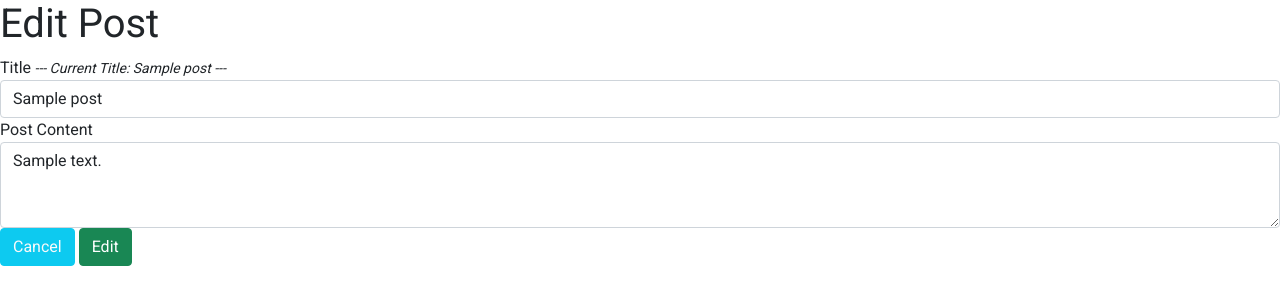
After one commit to philipbrowne/Blogly, a Flask app: page /posts/1/edit in a window 1280 px wide. The commit adds this page. Shown: the top 305 px of the page. Run offline with Flask 2, Linux system fonts and the light colour scheme; tables that the repository leaves empty hold one stand-in row (values such as "Sample post").

Commit message:
finish core requirements for blogly part 2

```diff
--- a/app.py
+++ b/app.py
@@ -1,7 +1,7 @@
 """Blogly application."""
 
 from flask import Flask, request, render_template,  redirect, flash, session
-from models import db, connect_db, User
+from models import db, connect_db, User, Post
 from flask_debugtoolbar import DebugToolbarExtension
 from flask_sqlalchemy import SQLAlchemy
 
@@ -15,7 +15,7 @@ app.config['SQLALCHEMY_ECHO'] = True
 debug = DebugToolbarExtension(app)
 
 connect_db(app)
-# db.create_all()
+db.create_all()
 
 
 @app.route('/')
@@ -88,3 +88,62 @@ def delete_user(user_id):
     User.query.filter_by(id=user_id).delete()
     db.session.commit()
     return redirect('/users')
+
+
+@app.route('/users/<int:user_id>/posts/new')
+def new_post_form(user_id):
+    """Show form to add a post for that user."""
+    user = User.query.get_or_404(user_id)
+    return render_template('new_post.html', user=user)
+
+
+@app.route('/posts/<int:post_id>')
+def show_post(post_id):
+    """Show post for corresponding Post Id"""
+    post = Post.query.get_or_404(post_id)
+    user = post.user
+    return render_template('post_details.html', post=post, user=user)
+
+
+@app.route('/posts/<int:post_id>/edit')
+def edit_post_form(post_id):
+    """Show form to edit a post, and to cancel (back to user page)."""
+    post = Post.query.get_or_404(post_id)
+    user = post.user
+    return render_template('edit_post.html', post=post, user=user)
+
+
+@app.route('/users/<int:user_id>/posts/new', methods=['POST'])
+def add_new_post(user_id):
+    """Handle add form; add post and redirect to the user detail page."""
+    user = User.query.get_or_404(user_id)
+    title = request.form['title']
+    content = request.form['content']
+    post = Post(title=title, content=content, user_id=user_id)
+    db.session.add(post)
+    db.session.commit()
+    return redirect(f'/users/{user_id}')
+
+
+@app.route('/posts/<int:post_id>/edit', methods=['POST'])
+def edit_post(post_id):
+    """Handle editing of a post. Redirect back to the post view."""
+    post = Post.query.get_or_404(post_id)
+    user = post.user
+    if request.form['title']:
+        post.title = request.form['title']
+    if request.form['content']:
+        post.content = request.form['content']
+    db.session.add(post)
+    db.session.commit()
+    return redirect(f'/posts/{post_id}')
+
+
+@app.route('/posts/<int:post_id>/delete', methods=['POST'])
+def delete_post(post_id):
+    """Delete the post."""
+    post = Post.query.get_or_404(post_id)
+    user = post.user
+    Post.query.filter_by(id=post_id).delete()
+    db.session.commit()
+    return redirect(f'/users/{user.id}')
--- a/static/style.css
+++ b/static/style.css
@@ -10,22 +10,33 @@ body {
   margin: 0;
 }
 
+#main {
+  display: flex;
+  flex-direction: column;
+}
+
 .user_img {
   max-width: 80px;
 }
 
-#username {
-  display: flex;
-}
-
-#userimage {
-  display: flex;
+.user-icon {
+  max-width: 30px;
 }
 
 #userbuttons {
+  display: flex;
   margin-top: 0.5rem;
 }
 
-#return {
-  margin-top: 0.5rem;
+#contain {
+  display: flex;
+  flex-direction: column;
 }
+
+.post {
+  list-style-type: none;
+}
+
+#postbuttons {
+  display: flex;
+}
--- /dev/null
+++ b/templates/edit_post.html
@@ -0,0 +1,13 @@
+{% extends 'base.html' %} {%block title%}Edit Post{% endblock %} {% block content %} <h1>Edit Post</h1>
+<form action="" method="POST">
+    <div class="form-group">
+        <label for="title">Title<small><i> --- Current Title: {{post.title}} --- </i></small></label>
+        <input type="text" class="form-control" id="title" name="title" value="{{post.title}}">
+    </div>
+    <div class="form-group">
+        <label for="content">Post Content</label>
+        <textarea class="form-control" id="content" name="content" rows="3" maxlength="5000">{{post.content}}</textarea>
+    </div>
+    <a class="btn btn-info text-light" href="/users/{{user.id}}" role="button">Cancel</a>
+    <button type="submit" class="btn btn-success">Edit</button>
+</form> {% endblock %}
```
Also changed, not shown: models.py (+24 -0 lines), seed.py (added, +23 -0 lines), templates/details.html (+26 -6 lines), templates/new_post.html (added, +15 -0 lines), templates/post_details.html (added, +11 -0 lines), test_flask.py (+56 -3 lines), test_models.py (+29 -2 lines).
